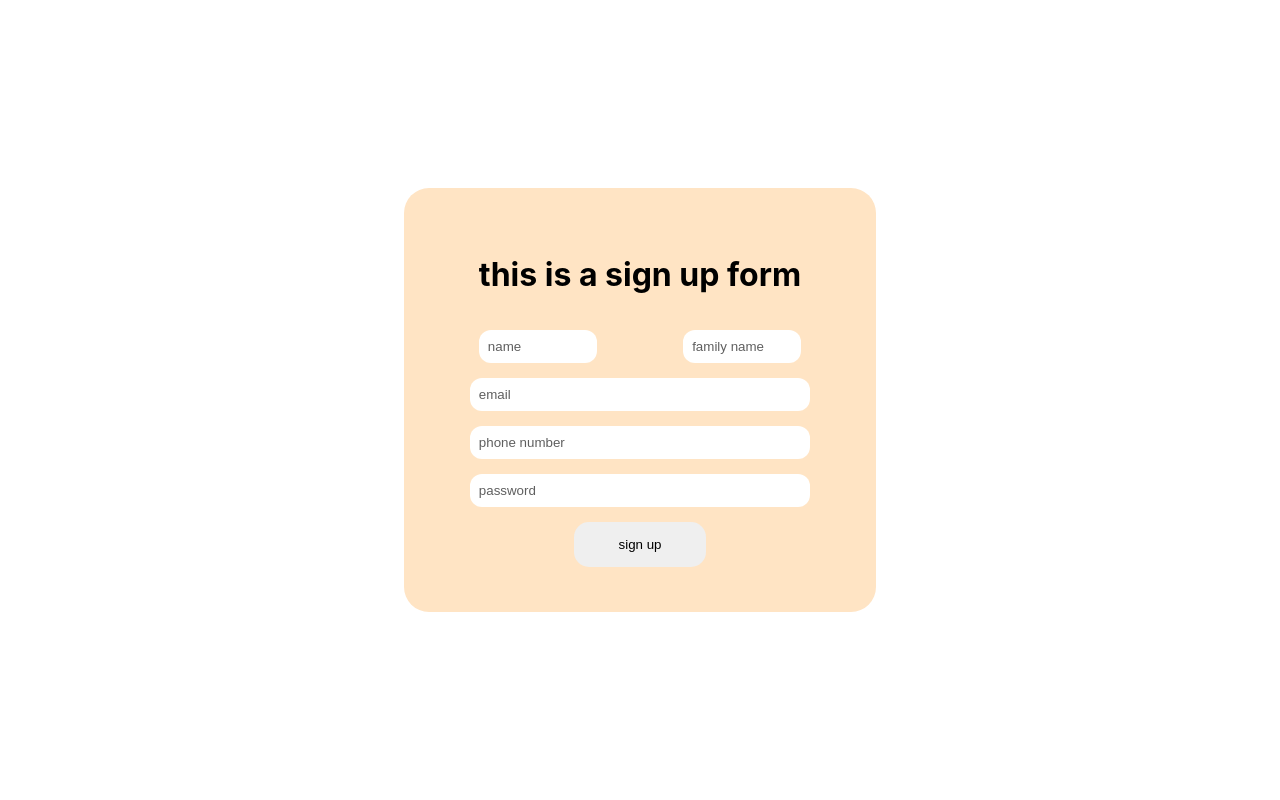
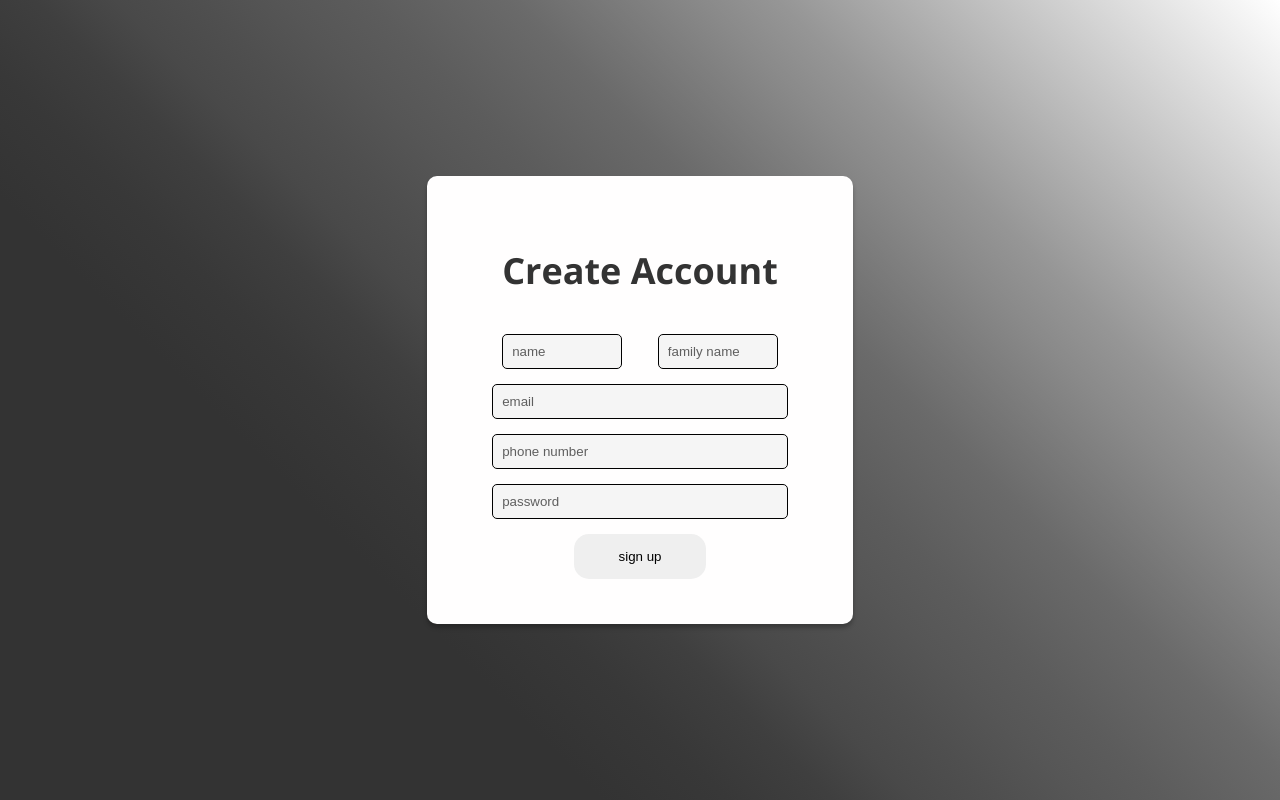
Before and after one commit to yns-qara/nextJS-form, a Next.js app: page / in a window 1280 px wide. Built offline with nearby package versions, Linux system fonts and the light colour scheme.

Commit message:
👌 fixing the appearance

```diff
--- a/components/SignUp.js
+++ b/components/SignUp.js
@@ -9,7 +9,7 @@ const SignUp = () => {
             <form
                 className={styles.container}
             >
-                <h1>this is a sign up form</h1>
+                <h1>Create Account</h1>
                 <div className={styles.name}>
                     <input type="text" placeholder="name" />
                     <input type="text" placeholder="family name" />
--- a/styles/globals.css
+++ b/styles/globals.css
@@ -1,3 +1,6 @@
+@import url('https://fonts.googleapis.com/css2?family=Montserrat:wght@800&family=Open+Sans:wght@700&display=swap');
+
+
 html,
 body {
   padding: 0;
@@ -5,4 +8,7 @@ body {
   font-family: -apple-system, BlinkMacSystemFont, Segoe UI, Roboto, Oxygen,
     Ubuntu, Cantarell, Fira Sans, Droid Sans, Helvetica Neue, sans-serif;
   box-sizing: border-box;
+
+  background: rgb(51, 51, 51);
+  background: linear-gradient(45deg, rgba(51, 51, 51, 1) 29%, rgba(56, 56, 56, 1) 35%, rgba(63, 63, 63, 1) 40%, rgba(73, 73, 73, 1) 44%, rgba(79, 79, 79, 1) 48%, rgba(86, 86, 86, 1) 52%, rgba(92, 92, 92, 1) 56%, rgba(98, 98, 98, 1) 59%, rgba(106, 106, 106, 1) 63%, rgba(116, 116, 116, 1) 66%, rgba(130, 130, 130, 1) 70%, rgba(137, 137, 137, 1) 72%, rgba(150, 150, 150, 1) 76%, rgba(163, 163, 163, 1) 79%, rgba(185, 185, 185, 1) 84%, rgba(255, 255, 255, 1) 100%);
 }
--- a/styles/signUp.module.css
+++ b/styles/signUp.module.css
@@ -8,11 +8,11 @@
 }
 
 .container {
-    background-color: bisque;
+    background: #FFFEFE;
+    box-shadow: 0px 4px 4px rgba(0, 0, 0, 0.25);
+    border-radius: 10px;
     padding: 45px 75px;
     max-width: 500px;
-    border-radius: 25px;
-
 
     display: flex;
     flex-direction: column;
@@ -22,10 +22,25 @@
 
 }
 
+
+
+.container h1 {
+    font-family: 'Open Sans';
+    font-style: normal;
+    font-weight: 700;
+    font-size: 36px;
+    line-height: 49px;
+    text-align: center;
+    color: #333333;
+}
+
 .container input {
     border: 0;
     padding: 9px;
     border-radius: 12px;
+    border: 1px solid black;
+    background: #f5f5f5;
+    border-radius: 5px;
 }
 
 .container input::placeholder {
@@ -38,13 +53,13 @@
     width: 100%;
 }
 
-.name input{
+.name input {
     max-width: 100px;
 }
 
 
 
-.lower_input{
+.lower_input {
     width: 100%;
     display: flex;
     flex-direction: column;
@@ -53,12 +68,13 @@
     gap: inherit;
 
 }
+
 .lower_input input {
     width: 100%;
 
 }
 
-.container button{
+.container button {
     border: 0;
     padding: 15px 45px;
     border-radius: 15px;
```
